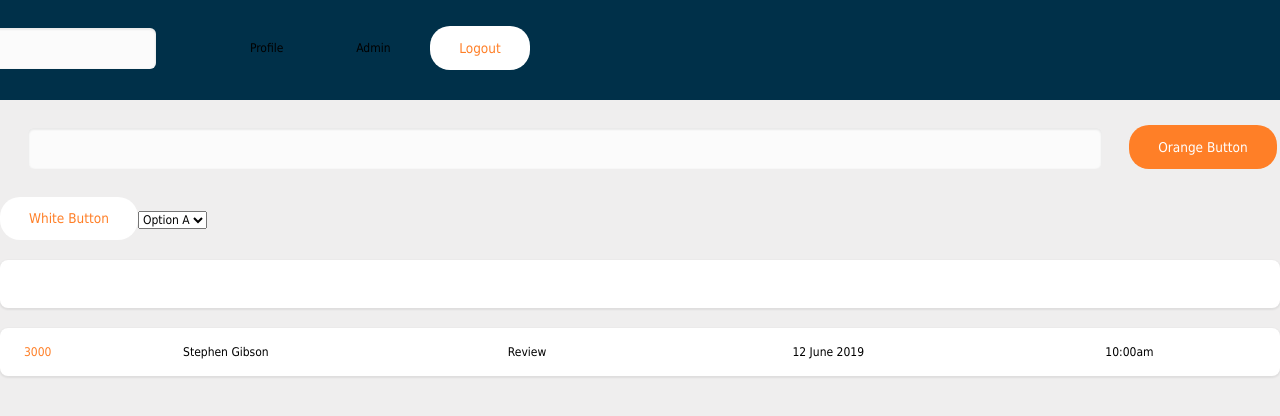
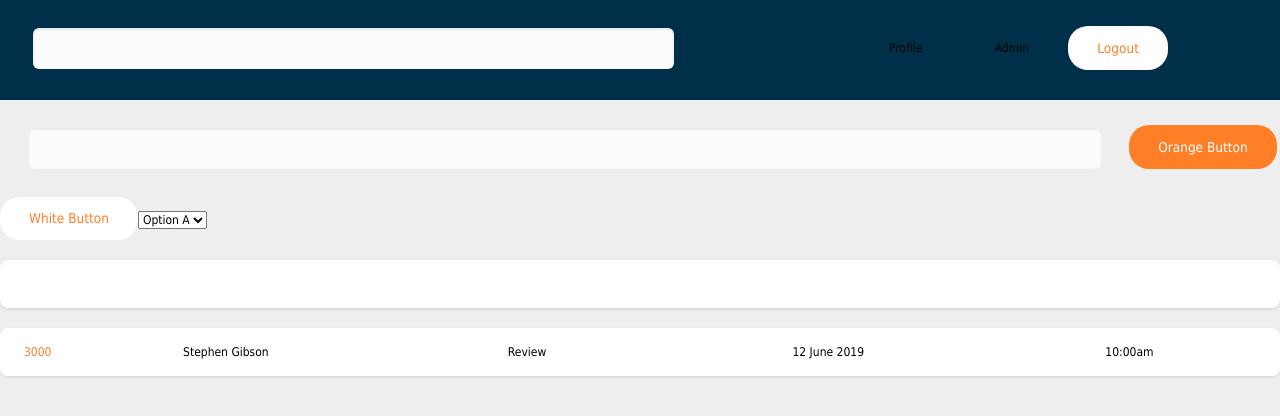
Before and after one commit to Gibbo3771/agenta-test, a React (Create React App) app: page / in a window 1280 px wide. Shown: the top 416 px of the page. Built offline with nearby package versions, Linux system fonts and the light colour scheme.

Commit message:
added base grid

```diff
--- a/src/components/Layout/Grid.js
+++ b/src/components/Layout/Grid.js
@@ -3,9 +3,16 @@
 import React from "react";
 
 export type Props = {
-  children?: any
+  children?: any,
+  gutters?: boolean
 };
 
 const Grid = (props: Props) => {
-  return <div className="grid">{props.children}</div>;
+  return (
+    <div className={"grid " + (props.gutters ? "gutters" : "")}>
+      {props.children}
+    </div>
+  );
 };
+
+export default Grid;
--- /dev/null
+++ b/src/components/Layout/GridItem.js
@@ -0,0 +1,50 @@
+// @flow
+import React from "react";
+
+export type Props = {
+  children?: any,
+  col?: string,
+  span?: string,
+  alignTop?: boolean,
+  alignBottom?: boolean,
+  alignCenter?: boolean,
+  justifyLeft?: boolean,
+  justifyRight?: boolean,
+  justifyCenter?: boolean
+};
+
+const GridItem = (props: Props) => {
+  const mapClasses = () => {
+    const {
+      col,
+      span,
+      alignTop,
+      alignBottom,
+      alignCenter,
+      justifyLeft,
+      justifyRight,
+      justifyCenter
+    } = props;
+    const classes = [];
+    if (col) classes.push(`col-start--${col}`);
+    if (span) classes.push(`col-span--${span}`);
+
+    const keys = Object.keys(props);
+    for (let key of keys) {
+      if (key === "col" || key === "span" || key === "children") continue;
+      for (let c = 0; c < key.length; c++) {
+        let character = key[c];
+        if (character == character.toUpperCase()) {
+          classes.push(
+            `${[key.slice(0, c), "--", key.slice(c)].join("").toLowerCase()}`
+          );
+        }
+      }
+    }
+    return classes.join(" ");
+  };
+
+  return <section className={mapClasses()}>{props.children}</section>;
+};
+
+export default GridItem;
--- a/src/components/Layout/style.scss
+++ b/src/components/Layout/style.scss
@@ -2,3 +2,42 @@
   display: grid;
   grid-template-columns: repeat(12, 1fr);
 }
+
+.gutters {
+  grid-gap: 5px;
+  padding: 0px 5px 0px 5px;
+}
+
+@for $i from 1 through 12 {
+  .col-start--#{$i} {
+    grid-column-start: $i;
+  }
+
+  .col-span--#{$i} {
+    grid-column-end: $i;
+  }
+}
+
+.align--center {
+  align-self: center;
+}
+
+.align--top {
+  align-self: flex-start;
+}
+
+.align--bottom {
+  align-self: flex-end;
+}
+
+.justify--center {
+  justify-self: center;
+}
+
+.justify--left {
+  justify-self: left;
+}
+
+.justify--right {
+  justify-self: right;
+}
--- a/src/components/NavigationBar/NavigationBar.js
+++ b/src/components/NavigationBar/NavigationBar.js
@@ -3,26 +3,31 @@
 import React from "react";
 import InputDefault from "../Input/InputDefault";
 import Button from "../Button/Button";
+import Grid from "../Layout/Grid";
+import GridItem from "../Layout/GridItem";
 
 const NavigationBar = () => {
   return (
     <div className="navbar">
+      <Grid gutters>
+        <GridItem col="1" span="8">
           <InputDefault id="test-input" name="test-input" type="text" />
-      <section />
-      <section>
+        </GridItem>
+        <GridItem col="9" alignCenter justifyCenter>
           <p>Profile</p>
-      </section>
-      <section>
+        </GridItem>
+        <GridItem col="10" alignCenter justifyCenter>
           <p>Admin</p>
-      </section>
-      <section>
+        </GridItem>
+        <GridItem col="11" alignCenter justifyCenter>
           <Button
             name="test-button-white"
             color="white"
             onClick={() => console.log("Clicked white button")}
             text="Logout"
           />
-      </section>
+        </GridItem>
+      </Grid>
     </div>
   );
 };
--- a/src/components/NavigationBar/style.scss
+++ b/src/components/NavigationBar/style.scss
@@ -1,14 +1,9 @@
 .navbar {
-  display: grid;
-  grid-template-columns: repeat(12, 1fr);
-  grid-column-end: 0;
-  grid-auto-rows: minmax(min-content, max-content);
+  //   display: grid;
+  //   grid-template-columns: repeat(12, 1fr);
+  //   grid-column-end: 0;
+  //   grid-auto-rows: minmax(min-content, max-content);
   height: 100px;
   width: 100%;
   background: $dark-blue;
-
-  * {
-    align-self: center;
-    justify-self: center;
-  }
 }
--- a/src/components/index.scss
+++ b/src/components/index.scss
@@ -3,3 +3,4 @@
 @import "./Paper/style.scss";
 @import "./Meeting/style.scss";
 @import "./NavigationBar/style.scss";
+@import "./Layout/style.scss";
```
Lines whose indentation alone changed are shown as unchanged.
